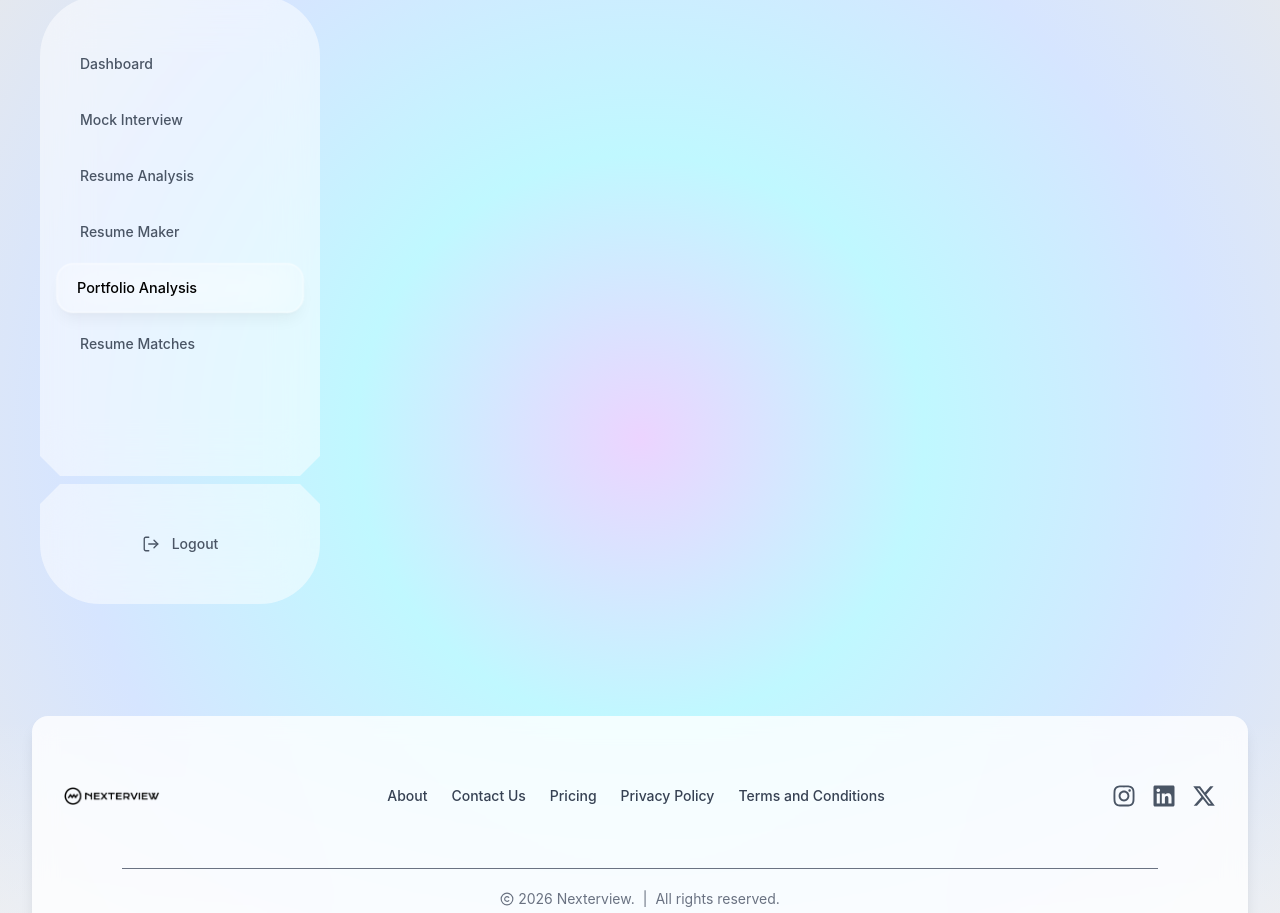
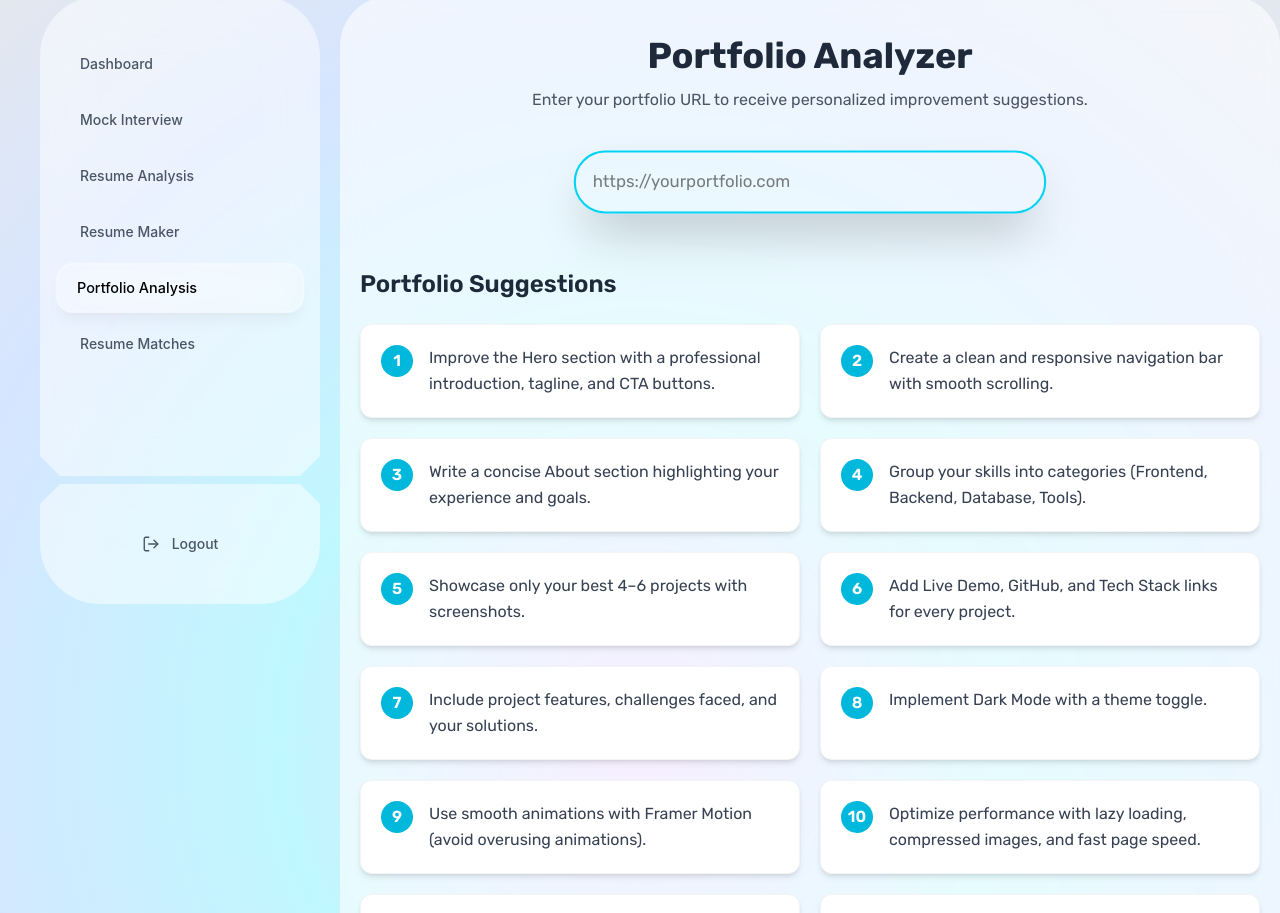
Before and after one commit to TejaVendra/nexterview, a React (Vite) app: page /portfolio in a window 1280 px wide. Shown: the part 124-1037 px from the top of the page. Built offline with nearby package versions, Linux system fonts and the light colour scheme; no server answers; sample sign-in values are in the browser's storage.

Commit message:
portfolio analyzer implemented

```diff
--- /dev/null
+++ b/src/data/porfolioSuggestions.js
@@ -0,0 +1,17 @@
+export const portfolioSuggestions = [
+  "Improve the Hero section with a professional introduction, tagline, and CTA buttons.",
+  "Create a clean and responsive navigation bar with smooth scrolling.",
+  "Write a concise About section highlighting your experience and goals.",
+  "Group your skills into categories (Frontend, Backend, Database, Tools).",
+  "Showcase only your best 4–6 projects with screenshots.",
+  "Add Live Demo, GitHub, and Tech Stack links for every project.",
+  "Include project features, challenges faced, and your solutions.",
+  "Implement Dark Mode with a theme toggle.",
+  "Use smooth animations with Framer Motion (avoid overusing animations).",
+  "Optimize performance with lazy loading, compressed images, and fast page speed.",
+  "Improve SEO using meta tags, Open Graph, sitemap, and robots.txt.",
+  "Add GitHub stats, contribution graph, and a 'Currently Building' section.",
+  "Include a professional Contact section with a working contact form and social links.",
+  "Add a one-click Resume download button and make it easily accessible.",
+  "Maintain consistent UI/UX with proper spacing, typography, colors, and mobile responsiveness."
+];
--- a/src/pages/PortfolioAnalyzer.jsx
+++ b/src/pages/PortfolioAnalyzer.jsx
@@ -1,9 +1,57 @@
-import React from 'react'
+import React from "react";
+import { portfolioSuggestions } from "../data/porfolioSuggestions";
 
 function PortfolioAnalyzer() {
   return (
-    <div>PortfolioAnalyzer</div>
-  )
+    <section className="pt-25 md:pt-30 font-rubik min-h-screen">
+      <div className="max-w-7xl py-10 mx-auto px-5 bg-white/60 backdrop-blur-lg rounded-[50px]">
+        {/* Heading */}
+        <div className="text-center">
+          <h2 className="text-3xl md:text-4xl font-bold text-gray-800">
+            Portfolio Analyzer
+          </h2>
+          <p className="mt-3 text-gray-600">
+            Enter your portfolio URL to receive personalized improvement
+            suggestions.
+          </p>
+        </div>
+
+        {/* Input */}
+        <div className="flex justify-center mt-10">
+          <input
+            type="url"
+            placeholder="https://yourportfolio.com"
+            autoFocus
+            className="w-full md:w-3/4 xl:w-1/2 p-4 rounded-full border-2 border-transparent  focus:shadow-2xl outline-1 focus:outline-none focus:scale-105 transition-all duration-300 focus:border-cyan-400 focus:ring-cyan-100"
+          />
+        </div>
+
+        {/* Suggestions */}
+        <div className="mt-14">
+          <h3 className="text-2xl font-semibold text-gray-800 mb-6">
+            Portfolio Suggestions
+          </h3>
+
+          <div className="grid gap-5 md:grid-cols-2">
+            {portfolioSuggestions.map((suggestion, index) => (
+              <div
+                key={index}
+                className="flex items-start gap-4 p-5 bg-white rounded-xl shadow-md hover:shadow-xl transition duration-300 border border-gray-100"
+              >
+                <div className="flex items-center justify-center w-8 h-8 rounded-full bg-cyan-500 text-white font-semibold shrink-0">
+                  {index + 1}
+                </div>
+
+                <p className="text-gray-700 leading-relaxed">
+                  {suggestion}
+                </p>
+              </div>
+            ))}
+          </div>
+        </div>
+      </div>
+    </section>
+  );
 }
 
-export default PortfolioAnalyzer
+export default PortfolioAnalyzer;
```
